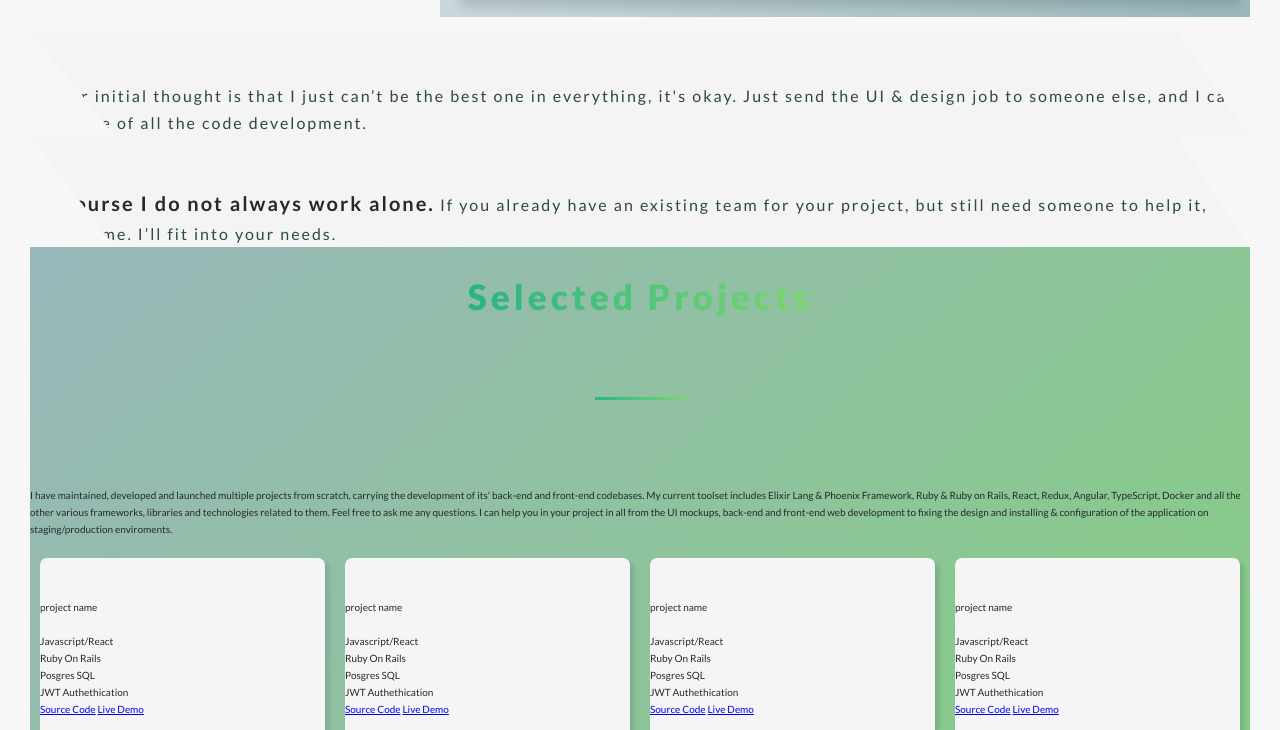
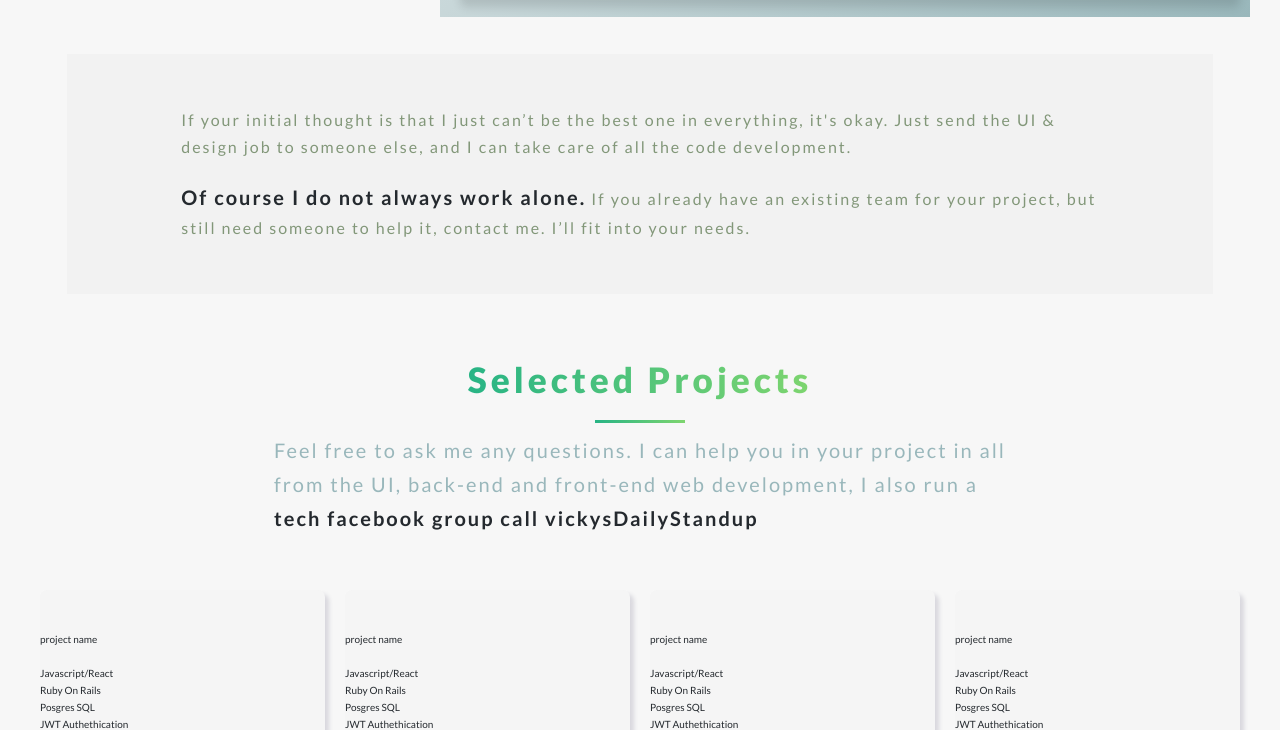
Before and after one commit to vm930/victoria-mei, a website: page index.html in a window 1280 px wide. Shown: the part 3146-3876 px from the top of the page. Drawn offline with Linux system fonts and the light colour scheme.

Commit message:
adding more sections

```diff
--- a/index.html
+++ b/index.html
@@ -167,6 +167,7 @@
 
 <!-- section-three starts here -->
 <div class="section-three">
+
         <div class="deco-container--2">
 
                 <div class="text-container">
@@ -279,43 +280,36 @@
 
 </div>
 
-<div class="deco-blank"></div>
-<div class="deco-container--2">
-<p class="para--1">
-    If your initial thought is that I just can’t be the best one in everything, it's okay. Just send the UI & design job
-    to
+
+    <div class="skills-text-container">
+            <p class="skill-para">
+                If your initial thought is that I just can’t be the best one in everything, it's okay.
+                Just send the UI & design job to
                 someone else, and I can take care of all the code development.
 
             </p>
-
-</div>
-<div class="deco-container--2">
-<p class="para--1">
+            <p class="skill-para">
                 <strong>Of course I do not always work alone.</strong> If you already have an existing team for your project, but
                 still need someone to
                 help it, contact me. I’ll fit into your needs.
             </p>
+    </div>
 
-</div>
+
+
 
 <!-- section 4 projects starts here-->
 <div class="section-four">
+<div class-"deco-art-4">
 
                 <div class="heading-secondary-title">
                     <h3 class="heading-secondary">Selected Projects</h3>
                     <div class="decorative-line"></div>
+                    <div class="project-des">
+                        <p>Feel free to ask me any questions. I can help you in your project in all from the UI, back-end and front-end web
+                        development, I also run a <strong>tech facebook group call vickysDailyStandup</strong></p>
                     </div>
-                <div>
-                    <p>I have maintained, developed and launched multiple projects from scratch, carrying the development of its' back-end and
-                    front-end codebases.
-
-                    My current toolset includes Elixir Lang & Phoenix Framework, Ruby & Ruby on Rails, React, Redux, Angular, TypeScript,
-                    Docker and all the other various frameworks, libraries and technologies related to them.
-
-                    Feel free to ask me any questions. I can help you in your project in all from the UI mockups, back-end and front-end web
-                    development to fixing the design and installing & configuration of the application on staging/production enviroments.</p>
                 </div>
-
 
         <div class="project-container">
 
--- a/style.css
+++ b/style.css
@@ -457,14 +457,7 @@ body {
 
 /* section 3 stacks */
 .section-three {
-	height: 100vh;
-}
-
-.skills-container {
-	display: grid;
-	grid-template-columns: 1fr 2fr;
-	grid-column-gap: 0.5rem;
-	height: 100vh;
+	height: 100%;
 }
 
 .card-description {
@@ -512,7 +505,38 @@ body {
 	color: #24292e;
 }
 
+.skills-text-container {
+	display: flex;
+	flex-direction: column;
+	justify-content: center;
+	align-items: center;
+	background-color: rgb(242, 242, 242);
+	height: 30vh;
+	margin: 3%;
+}
+
+.skill-para {
+	width: 80%;
+	margin: 1rem;
+	font-size: 1.6rem;
+	letter-spacing: 2px;
+	color: #829779;
+}
+.skill-para strong {
+	width: 50%;
+	font-size: 2rem;
+	letter-spacing: 2px;
+	color: #24292e;
+}
+
 /* this is for the cards of stacks on the right */
+
+.skills-container {
+	display: grid;
+	grid-template-columns: 1fr 2fr;
+	grid-column-gap: 0.5rem;
+	height: 100vh;
+}
 
 .card-container {
 	display: flex;
@@ -582,7 +606,34 @@ body {
 /* section 4 */
 
 .section-four {
-	height: 100vh;
+	/* background: linear-gradient(to right bottom, #99b7bb, #7ed56f); */
+	height: 100%;
+	width: 100%;
+}
+
+.section-four h3 {
+	text-transform: none;
+}
+
+.project-des {
+	display: flex;
+	flex-direction: column;
+	justify-content: center;
+	margin: 1rem;
+	color: #99b7bb;
+	width: 60%;
+}
+
+.project-des p {
+	font-size: 2rem;
+	letter-spacing: 2px;
+}
+
+.project-des strong {
+	width: 50%;
+	font-size: 2rem;
+	letter-spacing: 2px;
+	color: #24292e;
 }
 
 .project-container {
@@ -605,11 +656,6 @@ body {
 	border-radius: 7px;
 	transition: all .3s;
 	margin: 2rem 1rem 6rem;
-}
-
-.section-four h3 {
-	text-transform: none;
-	height: 50%;
 }
 
 .deco-clip-path {
@@ -651,12 +697,6 @@ body {
 	height: 3px;
 }
 
-.section-four {
-	background: linear-gradient(to right bottom, #99b7bb, #7ed56f);
-	height: 100%;
-	width: 100%;
-}
-
 .deco-heading {
 	display: flex;
 	background-color: rgb(242, 242, 242);
@@ -667,9 +707,11 @@ body {
 }
 
 .deco-div {
+	float: right;
 	display: flex;
 	background: linear-gradient(to right top, #99b7bb, #7ed56f);
 	height: 100vh;
+	width: 80%;
 	-webkit-clip-path: polygon(100% 0, 100% 75%, 51% 100%, 0% 75%, 0 0);
 	clip-path: polygon(100% 0, 100% 75%, 51% 100%, 0% 75%, 0 0);
 }
```
Lines whose indentation alone changed are shown as unchanged.
